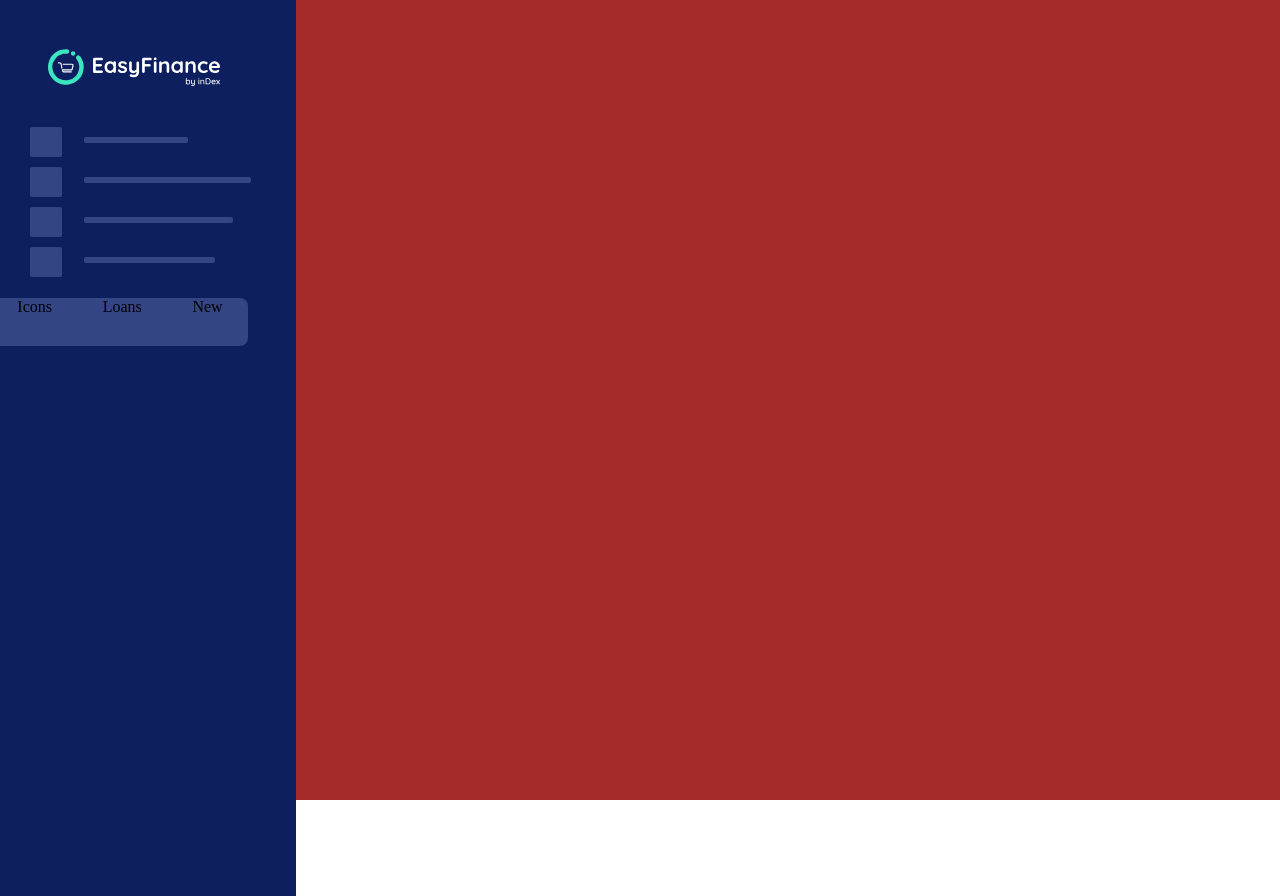
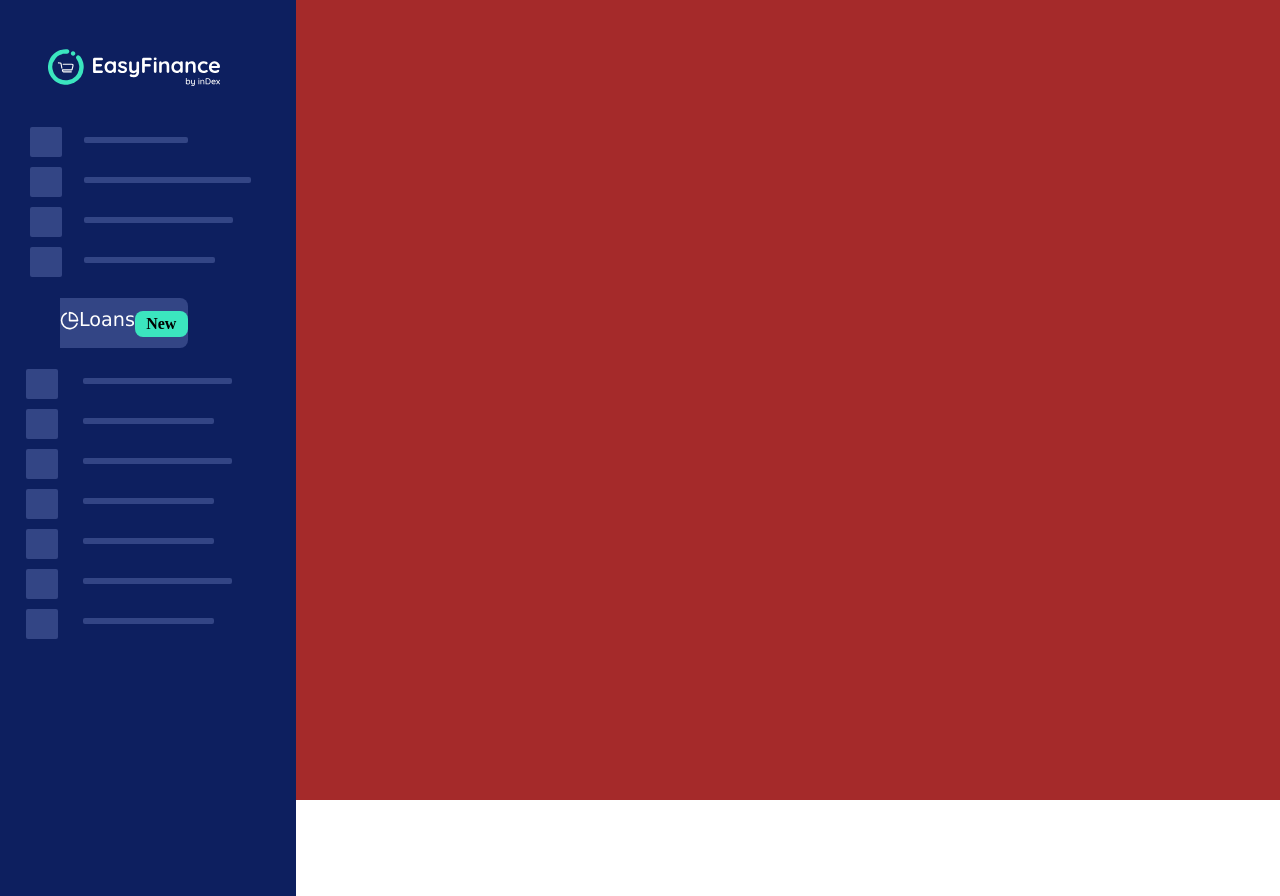
Before and after one commit to unbeatable-abayomi/innovectives, a React (Create React App) app: page / in a window 1280 px wide. Built offline with nearby package versions, Linux system fonts and the light colour scheme.

Commit message:
addedReactIcons

```diff
--- a/package.json
+++ b/package.json
@@ -8,6 +8,7 @@
     "@testing-library/user-event": "^12.1.10",
     "react": "^17.0.2",
     "react-dom": "^17.0.2",
+    "react-icons": "^4.2.0",
     "react-pro-sidebar": "^0.7.1",
     "react-scripts": "4.0.3",
     "web-vitals": "^1.0.1"
--- a/src/App.css
+++ b/src/App.css
@@ -20,7 +20,7 @@ background-color: brown;
   margin-left: -1.5rem;
 
 }
-.parent,.parentloans{
+.parent{
   display: flex;
   justify-content: space-around
 
@@ -72,10 +72,41 @@ background-color: brown;
   border-radius: 2px;
 }
 .parentloans{
-  height: 48px;
+  display: flex;
+  justify-content: space-evenly;
+  justify-self: center;
+  height: 40px;
   background: #334585;
   border-radius: 0px 8px 8px 0px;
   margin-top: 1rem;
-  margin-left: -3.5rem;
+  margin-left: -3rem;
+  padding-top: 9.3px;
 
 }
+
+.fipieChart,.loans{
+  color: #FFFFFF;
+  font-size: 1.2rem;
+  font-family: 'Lucida Sans', 'Lucida Sans Regular', 'Lucida Grande', 'Lucida Sans Unicode', Geneva, Verdana, sans-serif;
+}
+.fipieChart{
+  margin-top: 3px;
+}
+.newButton{
+  font-family: 'Lucida Sans', 'Lucida Sans Regular', 'Lucida Grande', 'Lucida Sans Unicode', Geneva, Verdana, sans-serif;
+  color: #0D1F5F;
+}
+.buttonText{
+ font-weight: bold;
+  width: 42px;
+  height: 22px;
+  margin-top: 3px;
+  background: #3BE5BF 0% 0% no-repeat padding-box;
+  border-radius: 8px;
+    padding-top: 0.3rem;
+    padding-left: 0.7rem;
+}
+.divlineAbove{
+  margin-left: -1.8rem;
+  margin-top: 1rem;
+}
--- a/src/Divs.js
+++ b/src/Divs.js
@@ -1,5 +1,5 @@
 import React from 'react'
-
+import { FiPieChart } from 'react-icons/fi';
 function Divs() {
     return (
         <div  className='wrapper'>
@@ -33,10 +33,60 @@ function Divs() {
 
         </div>
          <div className='parentloans'>
-         <div className='IconsDiv'>Icons</div>
+         <div className='IconsDiv'><FiPieChart className='fipieChart' /></div>
          <div className='loans'>Loans</div>
-         <div className='newbutton'>New</div>
+         <div className='newbutton'>
+             <div className='buttonText'>New</div>
+         </div>
      </div>
+     <div className='divlineAbove'>
+
+
+     <div className='parent parentThree'>
+            <div className='child childOne'></div>
+            <div className='child childTwo'>
+            <div className='lineDiv'></div>
+            </div>
+        </div>
+        <div className='parent parentFour'>
+            <div className='child childOne'></div>
+            <div className='child childTwo'>
+            <div className='lineDiv'></div>
+            </div>
+        </div>
+
+        <div className='parent parentThree'>
+            <div className='child childOne'></div>
+            <div className='child childTwo'>
+            <div className='lineDiv'></div>
+            </div>
+        </div>
+        <div className='parent parentFour'>
+            <div className='child childOne'></div>
+            <div className='child childTwo'>
+            <div className='lineDiv'></div>
+            </div>
+        </div>
+        <div className='parent parentFour'>
+            <div className='child childOne'></div>
+            <div className='child childTwo'>
+            <div className='lineDiv'></div>
+            </div>
+        </div>
+
+        <div className='parent parentThree'>
+            <div className='child childOne'></div>
+            <div className='child childTwo'>
+            <div className='lineDiv'></div>
+            </div>
+        </div>
+        <div className='parent parentFour'>
+            <div className='child childOne'></div>
+            <div className='child childTwo'>
+            <div className='lineDiv'></div>
+            </div>
+        </div>
+        </div>
      </div>
 
 
```
Also changed, not shown: 1 other file (tests, documents, lock files or other folders).
